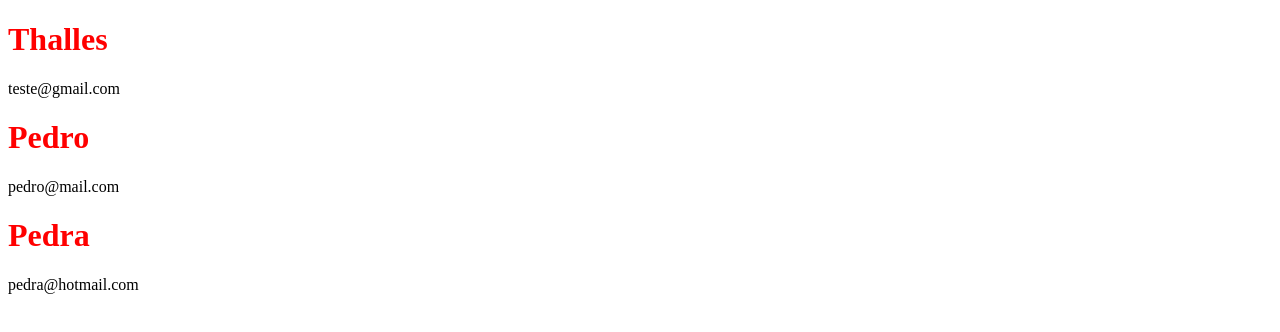
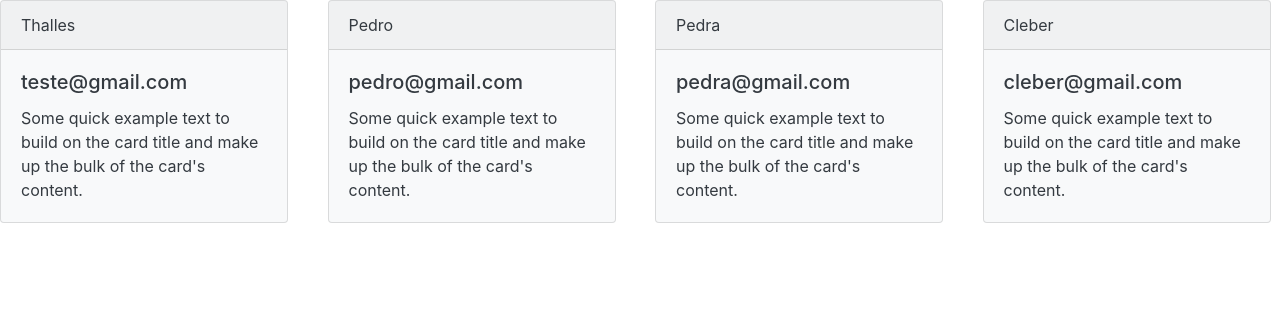
Before and after one commit to thallesconceicao/dotz, an Angular app: page / in a window 1280 px wide. Shown: the top 332 px of the page. Built offline with nearby package versions, Linux system fonts and the light colour scheme.

Commit message:
Adds bootstrap and sass

```diff
--- a/angular.json
+++ b/angular.json
@@ -27,7 +27,7 @@
               "src/assets"
             ],
             "styles": [
-              "src/styles.css"
+              "src/styles.scss"
             ],
             "scripts": []
           },
@@ -94,7 +94,7 @@
               "src/assets"
             ],
             "styles": [
-              "src/styles.css"
+              "src/styles.scss"
             ],
             "scripts": []
           }
@@ -102,5 +102,10 @@
       }
     }
   },
+  "schematics": {
+    "@schematics/angular:component": {
+      "style": "scss"
+    }
+  },
   "defaultProject": "dotz"
 }
--- a/package.json
+++ b/package.json
@@ -18,6 +18,8 @@
     "@angular/platform-browser": "~12.1.1",
     "@angular/platform-browser-dynamic": "~12.1.1",
     "@angular/router": "~12.1.1",
+    "@ng-bootstrap/ng-bootstrap": "^10.0.0",
+    "bootstrap": "^4.0.0-beta.2",
     "rxjs": "~6.6.0",
     "tslib": "^2.2.0",
     "zone.js": "~0.11.4"
--- a/src/app/app.module.ts
+++ b/src/app/app.module.ts
@@ -1,9 +1,8 @@
 import { NgModule } from '@angular/core';
 import { BrowserModule } from '@angular/platform-browser';
+import { NgbModule } from '@ng-bootstrap/ng-bootstrap';
 
 import { AppComponent } from './app.component';
-import { UserCardComponent } from './user/user-card/user-card.component';
-import { UserListComponent } from './user/user-list/user-list.component';
 import { UserModule } from './user/user.module';
 
 @NgModule({
@@ -12,7 +11,8 @@ import { UserModule } from './user/user.module';
   ],
   imports: [
     BrowserModule,
-    UserModule
+    UserModule,
+    NgbModule
   ],
   providers: [],
   bootstrap: [AppComponent]
--- a/src/app/user/user-card/user-card.component.html
+++ b/src/app/user/user-card/user-card.component.html
@@ -1,4 +1,7 @@
-<div>
-    <h1>{{name}}</h1>
-    <span>{{mail}}</span>
+<div class="card text-dark bg-light mb-3" style="max-width: 18rem;">
+    <div class="card-header">{{name}}</div>
+    <div class="card-body">
+        <h5 class="card-title">{{mail}}</h5>
+        <p class="card-text">Some quick example text to build on the card title and make up the bulk of the card's content.</p>
+    </div>
 </div>
--- a/src/app/user/user-list/user-list.component.html
+++ b/src/app/user/user-list/user-list.component.html
@@ -1,12 +1,26 @@
+<div class="row">
+    <div class="col-12 col-md-3">
         <app-user-card
             name="Thalles"
             mail="teste@gmail.com">
         </app-user-card>
+    </div>
+    <div class="col-12 col-md-3">
         <app-user-card
             name="Pedro"
-    mail="pedro@mail.com">
+            mail="pedro@gmail.com">
         </app-user-card>
+    </div>
+    <div class="col-12 col-md-3">
         <app-user-card
             name="Pedra"
-    mail="pedra@hotmail.com">
+            mail="pedra@gmail.com">
         </app-user-card>
+    </div>
+    <div class="col-12 col-md-3">
+        <app-user-card
+            name="Cleber"
+            mail="cleber@gmail.com">
+        </app-user-card>
+    </div>
+</div>
--- a/src/styles.css
+++ /dev/null
@@ -1 +0,0 @@
-/* You can add global styles to this file, and also import other style files */
--- /dev/null
+++ b/src/styles.scss
@@ -0,0 +1,22 @@
+@import "../node_modules/bootstrap/scss/bootstrap.scss";
+
+/* Color Theme Swatches in Hex */
+$Grey-and-Yellow-1-hex: #FFFFFF;
+$Grey-and-Yellow-2-hex: #FBF37C;
+$Grey-and-Yellow-3-hex: #7F7F7F;
+$Grey-and-Yellow-4-hex: #58555A;
+$Grey-and-Yellow-5-hex: #000000;
+
+/* Color Theme Swatches in RGBA */
+$Grey-and-Yellow-1-rgba: rgba(255,255,255, 1);
+$Grey-and-Yellow-2-rgba: rgba(251,242,124, 1);
+$Grey-and-Yellow-3-rgba: rgba(126,126,126, 1);
+$Grey-and-Yellow-4-rgba: rgba(87,84,89, 1);
+$Grey-and-Yellow-5-rgba: rgba(0,0,0, 1);
+
+/* Color Theme Swatches in HSLA */
+$Grey-and-Yellow-1-hsla: hsla(0, 0, 100, 1);
+$Grey-and-Yellow-2-hsla: hsla(56, 94, 73, 1);
+$Grey-and-Yellow-3-hsla: hsla(0, 0, 49, 1);
+$Grey-and-Yellow-4-hsla: hsla(276, 2, 34, 1);
+$Grey-and-Yellow-5-hsla: hsla(0, 0, 0, 1);
```
Also changed, not shown: 1 other file (tests, documents, lock files or other folders). Lines whose indentation alone changed are shown as unchanged.
